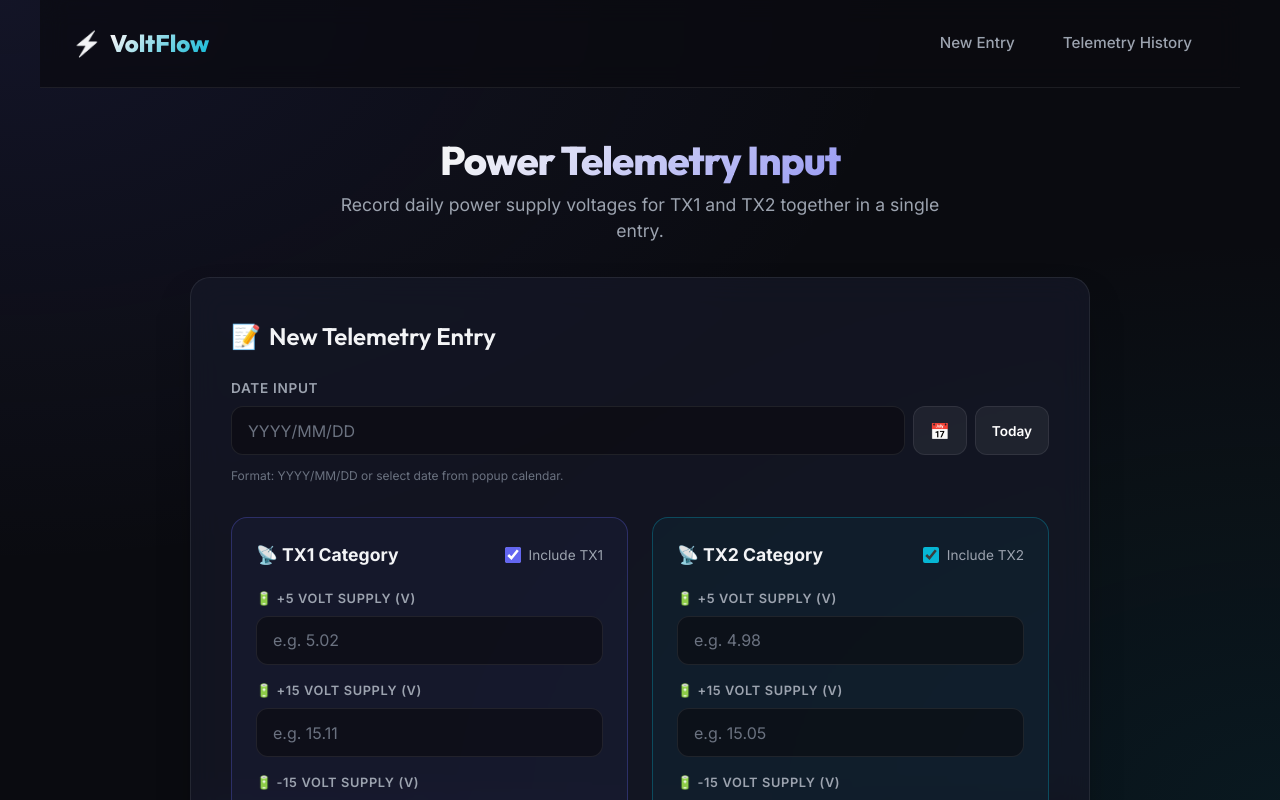
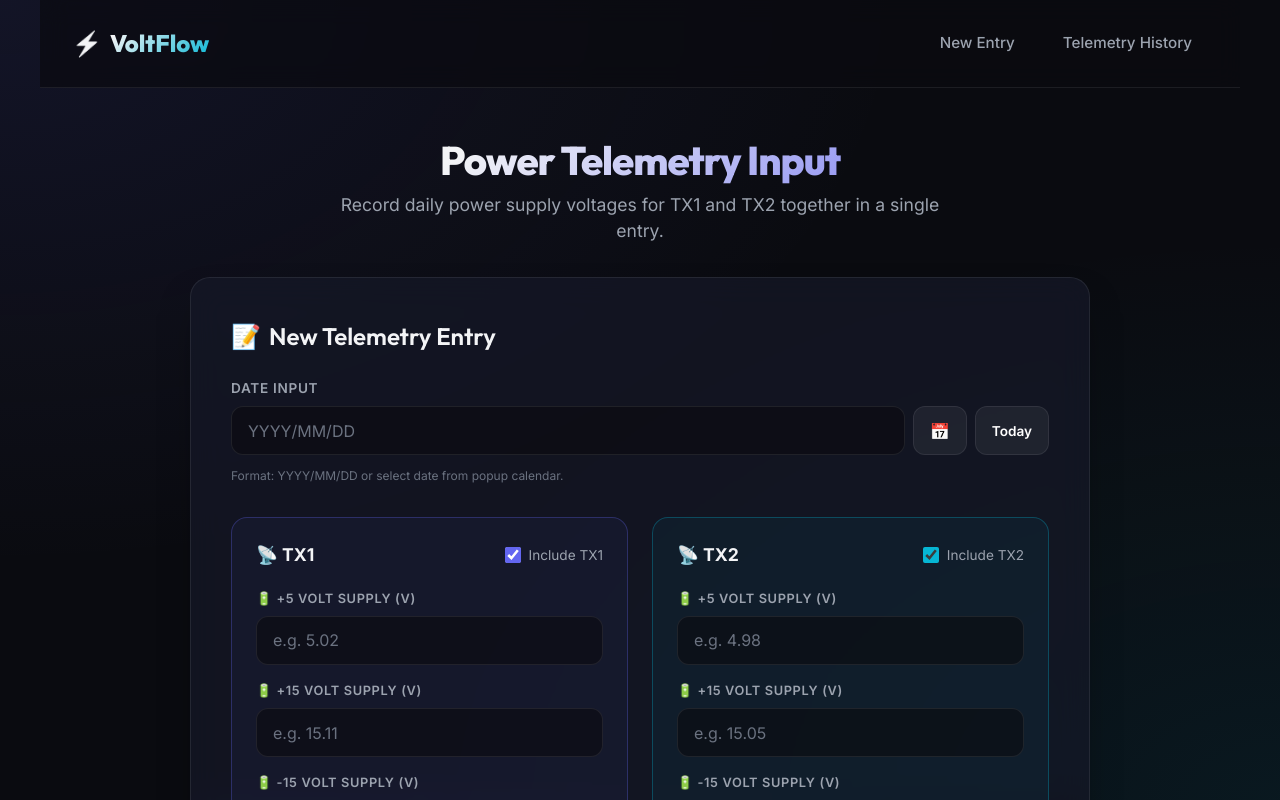
Before and after one commit to natanaelkumentas/meter-reading, a Next.js app: page / in a window 1280 px wide. Shown: the top 800 px of the page. Built offline with nearby package versions, Linux system fonts and the light colour scheme; no server answers.

Commit message:
style: remove word 'category' from interface labels, keeping strictly TX1 and TX2

```diff
--- a/src/app/page.tsx
+++ b/src/app/page.tsx
@@ -274,7 +274,7 @@ export default function InputForm() {
             <div style={{ background: 'rgba(99, 102, 241, 0.05)', border: `1px solid ${enableTx1 ? 'rgba(99, 102, 241, 0.3)' : 'var(--border-color)'}`, borderRadius: '16px', padding: '1.5rem', opacity: enableTx1 ? 1 : 0.6, transition: 'var(--transition-smooth)' }}>
               <div style={{ display: 'flex', justifyContent: 'space-between', alignItems: 'center', marginBottom: '1.25rem' }}>
                 <h3 style={{ fontSize: '1.1rem', color: 'var(--text-primary)', fontWeight: 700, display: 'flex', alignItems: 'center', gap: '0.5rem' }}>
-                  📡 TX1 Category
+                  📡 TX1
                 </h3>
                 <label style={{ display: 'flex', alignItems: 'center', gap: '0.5rem', fontSize: '0.85rem', color: 'var(--text-secondary)', cursor: 'pointer' }}>
                   <input
@@ -353,7 +353,7 @@ export default function InputForm() {
             <div style={{ background: 'rgba(6, 182, 212, 0.05)', border: `1px solid ${enableTx2 ? 'rgba(6, 182, 212, 0.3)' : 'var(--border-color)'}`, borderRadius: '16px', padding: '1.5rem', opacity: enableTx2 ? 1 : 0.6, transition: 'var(--transition-smooth)' }}>
               <div style={{ display: 'flex', justifyContent: 'space-between', alignItems: 'center', marginBottom: '1.25rem' }}>
                 <h3 style={{ fontSize: '1.1rem', color: 'var(--text-primary)', fontWeight: 700, display: 'flex', alignItems: 'center', gap: '0.5rem' }}>
-                  📡 TX2 Category
+                  📡 TX2
                 </h3>
                 <label style={{ display: 'flex', alignItems: 'center', gap: '0.5rem', fontSize: '0.85rem', color: 'var(--text-secondary)', cursor: 'pointer' }}>
                   <input
```
Also changed, not shown: src/app/display/page.tsx (+4 -4 lines).
